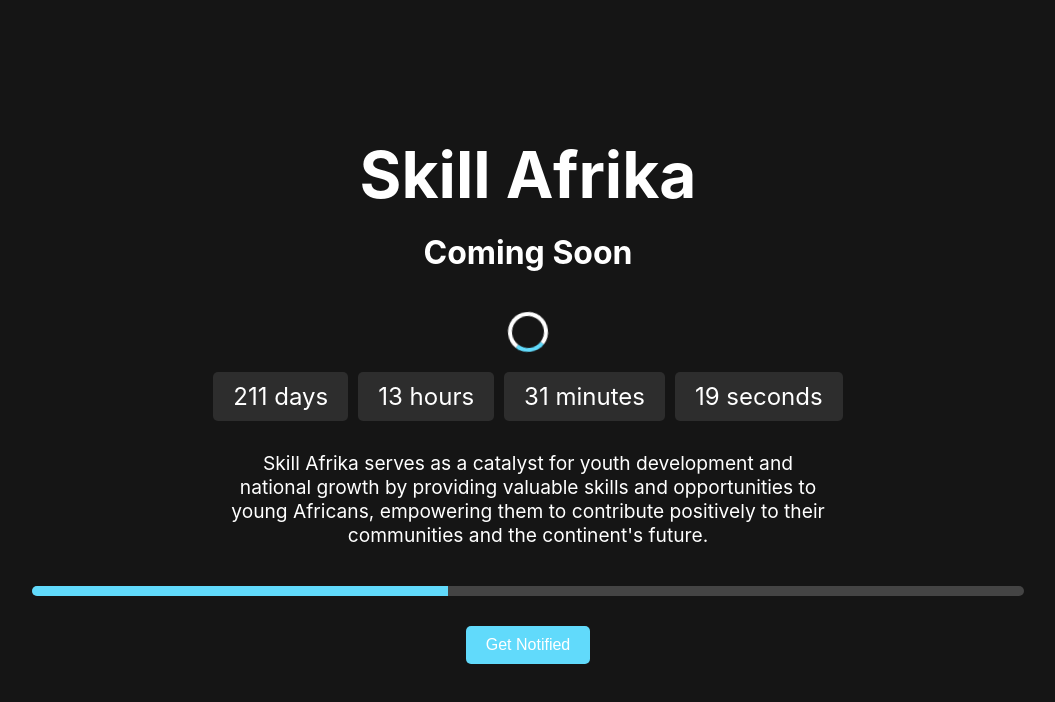
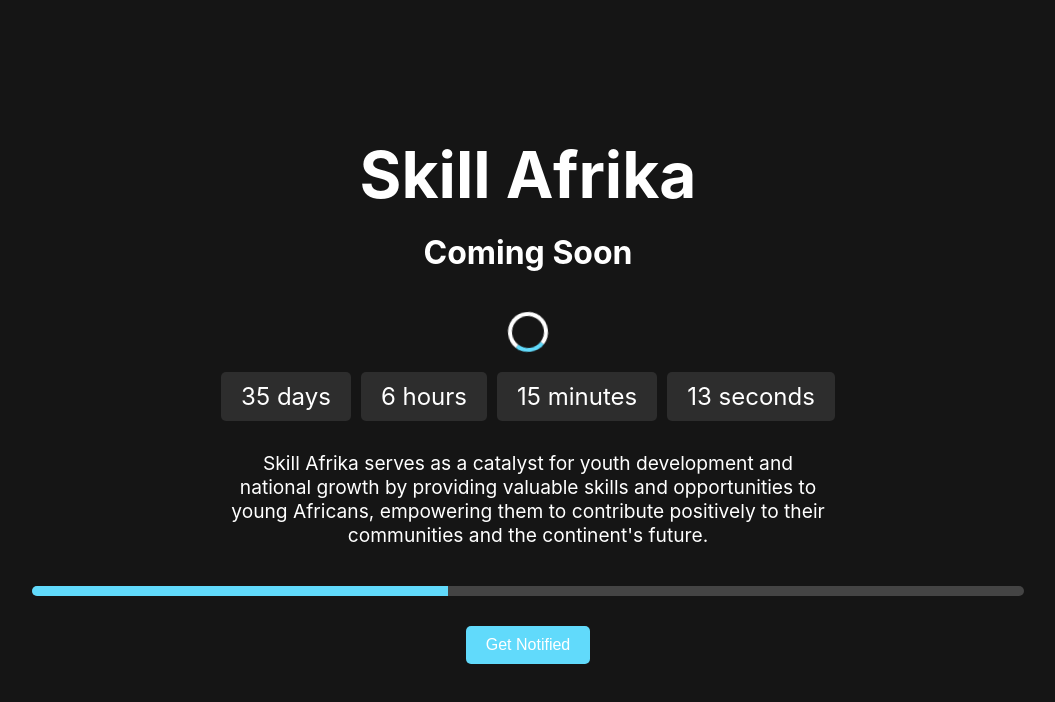
Before and after one commit to Skill-Afrika/skill-africa-frontend, a Next.js app in the folder skill-africa-frontend/: page / in a window 1280 px wide. Shown: the top 702 px of the page, without its empty margins (112-1167 px from the left). Built offline with nearby package versions, Linux system fonts and the light colour scheme.

Commit message:
new black

```diff
--- a/skill-africa-frontend/pages/index.js
+++ b/skill-africa-frontend/pages/index.js
@@ -187,10 +187,10 @@ const calculateTimeLeft = () => {
 
   if (difference > 0) {
     timeLeft = {
-      days: Math.floor(difference / (1000 * 60 * 60 * 24)),
-      hours: Math.floor((difference / (1000 * 60 * 60)) % 24),
-      minutes: Math.floor((difference / 1000 / 60) % 60),
-      seconds: Math.floor((difference / 1000) % 60),
+      days: Math.floor(difference / (6000 * 60 * 60 * 24)),
+      hours: Math.floor((difference / (6000 * 60 * 60)) % 24),
+      minutes: Math.floor((difference / 6000 / 60) % 60),
+      seconds: Math.floor((difference / 6000) % 60),
     };
   }
 
@@ -278,7 +278,7 @@ const Index = () => {
               animate={{ opacity: 1 }}
               transition={{ delay: 2.0, duration: 1.5 }}
             >
-              {timerComponents.length ? timerComponents : <span>Time's up!</span>}
+              {timerComponents.length ? timerComponents : <span>Time&apos;s up!</span>}
             </Countdown>
           )}
           <MissionDescription
@@ -288,7 +288,7 @@ const Index = () => {
           >
             Skill Afrika serves as a catalyst for youth development and national growth by providing
             valuable skills and opportunities to young Africans, empowering them to contribute
-            positively to their communities and the continent's future.
+            positively to their communities and the continent&apos;s future.
           </MissionDescription>
           <ProgressBar>
             <Progress
```
